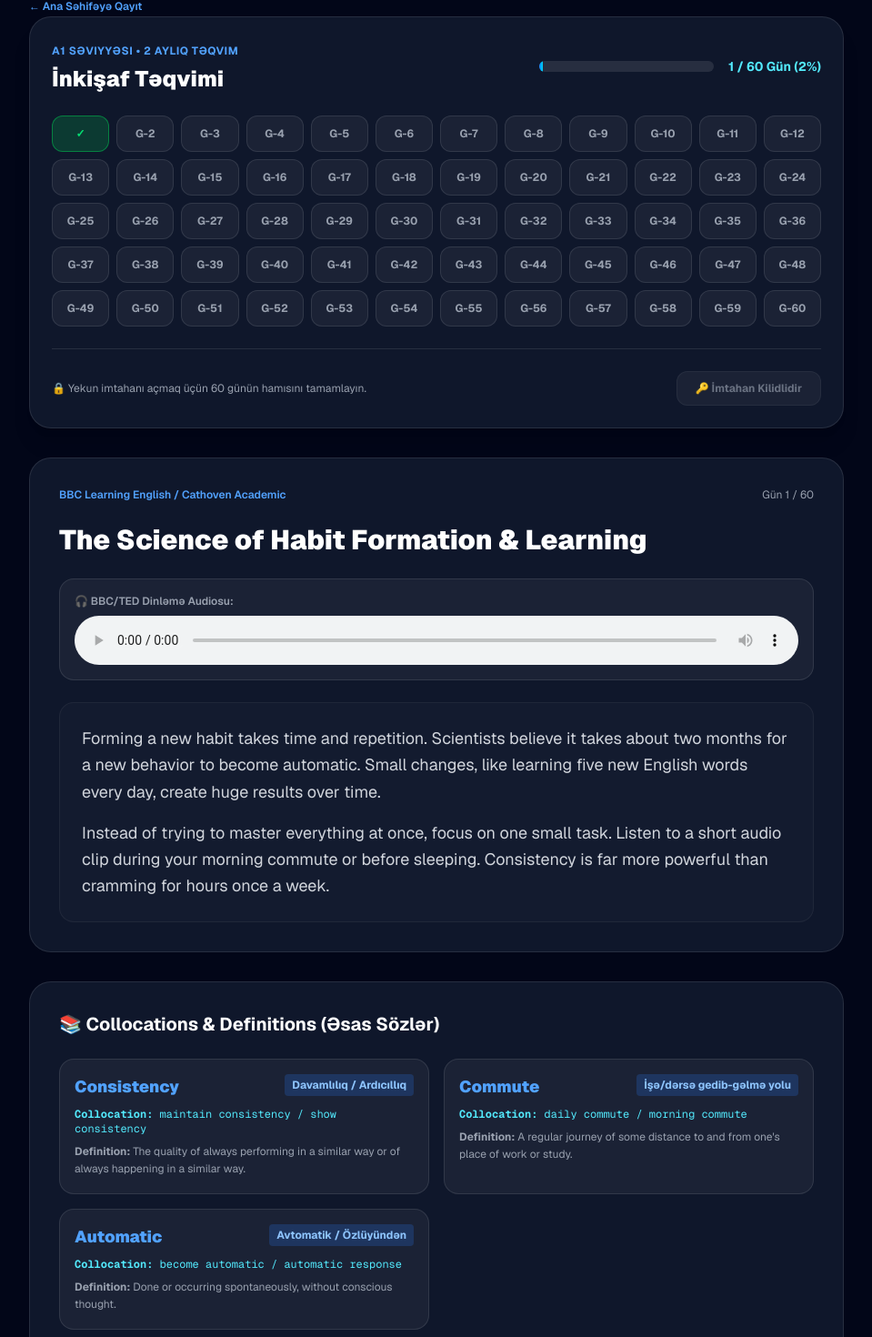
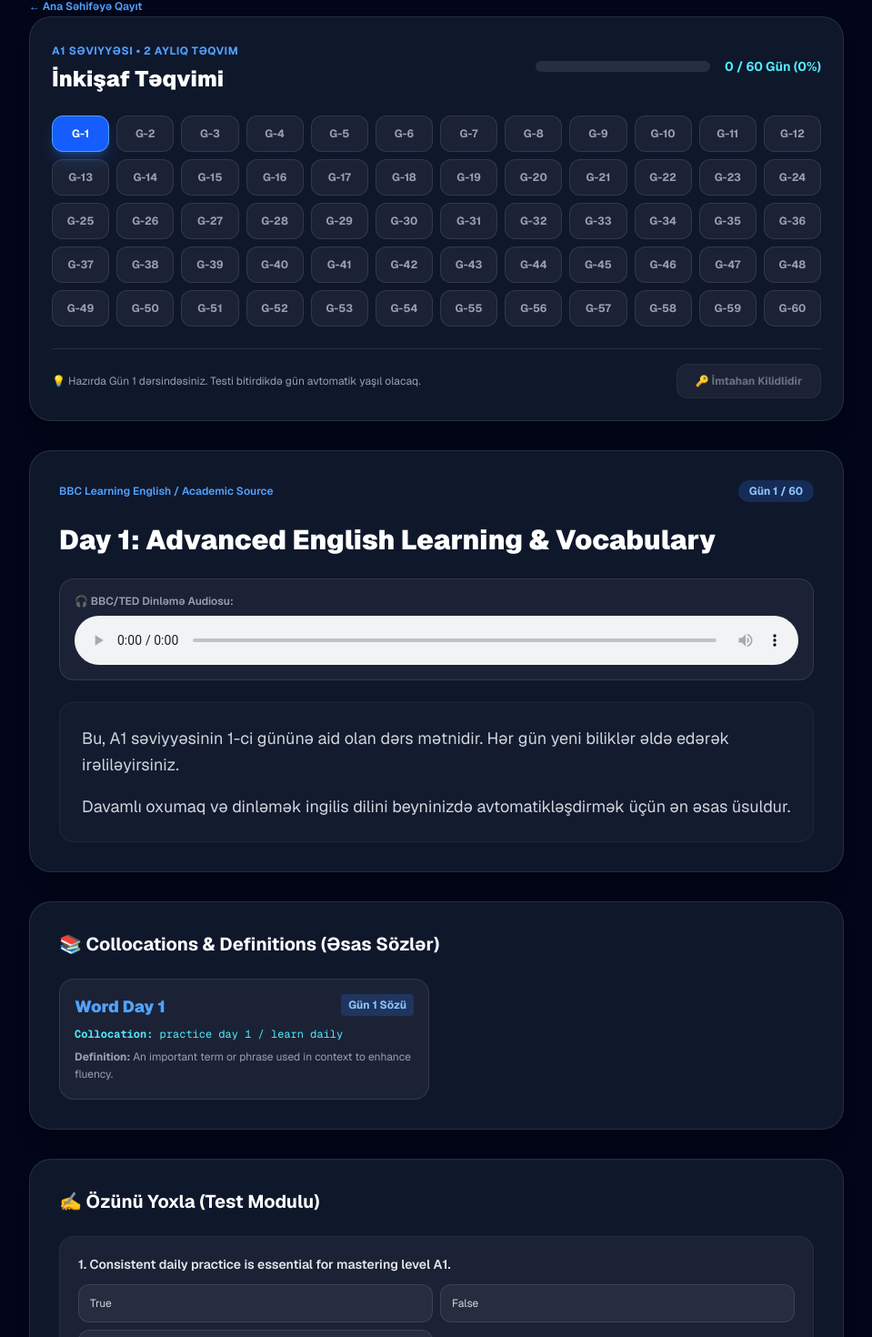
Before and after one commit to CLEVER2010/pathenglish, a Next.js app: page /reading/a1 in a window 1280 px wide. Shown: the part 54-1524 px from the top of the page at 91% size, without its empty margins (160-1119 px from the left). Built offline with nearby package versions, Linux system fonts and the light colour scheme.

Commit message:
update progress calendar with Duolingo logic and auto-completion

```diff
--- a/app/components/InteractiveLessonView.tsx
+++ b/app/components/InteractiveLessonView.tsx
@@ -2,7 +2,12 @@
 import { useState } from "react";
 import { LessonData } from "@/types";
 
-export default function InteractiveLessonView({ lesson }: { lesson: LessonData }) {
+interface InteractiveViewProps {
+  lesson: LessonData;
+  onLessonComplete: (day: number) => void;
+}
+
+export default function InteractiveLessonView({ lesson, onLessonComplete }: InteractiveViewProps) {
   const [userAnswers, setUserAnswers] = useState<Record<number, number>>({});
   const [showResults, setShowResults] = useState(false);
 
@@ -18,13 +23,20 @@ export default function InteractiveLessonView({ lesson }: { lesson: LessonData }
     return correct;
   };
 
+  const handleCheckResults = () => {
+    setShowResults(true);
+    // Sistem qərar verir: Test yoxlanıldı və gün avtomatik tamamlandı
+    onLessonComplete(lesson.day);
+  };
+
   return (
     <div className="space-y-8">
-      {/* Əsas Mətn / Transkript */}
-      <div className="rounded-3xl border border-white/10 bg-slate-900 p-6 md:p-8 space-y-6">
+      <div className="rounded-3xl border border-white/10 bg-slate-900 p-6 md:p-8 space-y-6 shadow-xl">
         <div className="flex justify-between items-center text-xs text-gray-400">
           <span className="font-semibold text-blue-400">{lesson.source}</span>
-          <span>Gün {lesson.day} / 60</span>
+          <span className="bg-blue-500/20 px-3 py-1 rounded-full text-blue-300 font-bold">
+            Gün {lesson.day} / 60
+          </span>
         </div>
 
         <h1 className="text-2xl md:text-3xl font-black text-white">{lesson.title}</h1>
@@ -47,8 +59,7 @@ export default function InteractiveLessonView({ lesson }: { lesson: LessonData }
         </div>
       </div>
 
-      {/* Collocations & Definition Kartları */}
-      <div className="rounded-3xl border border-white/10 bg-slate-900 p-6 md:p-8">
+      <div className="rounded-3xl border border-white/10 bg-slate-900 p-6 md:p-8 shadow-xl">
         <h2 className="text-xl font-bold text-white mb-6 flex items-center gap-2">
           📚 Collocations & Definitions (Əsas Sözlər)
         </h2>
@@ -76,10 +87,9 @@ export default function InteractiveLessonView({ lesson }: { lesson: LessonData }
         </div>
       </div>
 
-      {/* True/False & IELTS Test Modulu */}
-      <div className="rounded-3xl border border-white/10 bg-slate-900 p-6 md:p-8 space-y-6">
+      <div className="rounded-3xl border border-white/10 bg-slate-900 p-6 md:p-8 space-y-6 shadow-xl">
         <h2 className="text-xl font-bold text-white flex items-center gap-2">
-          ✍️ Özünü Yoxla (True/False & Multiple Choice)
+          ✍️ Özünü Yoxla (Test Modulu)
         </h2>
 
         <div className="space-y-6">
@@ -126,14 +136,15 @@ export default function InteractiveLessonView({ lesson }: { lesson: LessonData }
         <div className="flex justify-between items-center pt-4 border-t border-white/10">
           {!showResults ? (
             <button
-              onClick={() => setShowResults(true)}
-              className="px-6 py-3 rounded-xl bg-blue-600 hover:bg-blue-500 text-white font-bold text-xs transition"
+              onClick={handleCheckResults}
+              className="px-6 py-3 rounded-xl bg-blue-600 hover:bg-blue-500 text-white font-bold text-xs transition shadow-lg shadow-blue-500/20"
             >
-              Nəticəni Yoxla
+              Nəticəni Yoxla və Dərsi Tamamla
             </button>
           ) : (
-            <div className="text-sm font-bold text-green-400">
-              Nəticəniz: {calculateScore()} / {lesson.quiz.length} Düzgün
+            <div className="text-sm font-bold text-green-400 flex items-center gap-2">
+              <span>✅ Nəticəniz: {calculateScore()} / {lesson.quiz.length} Düzgün</span>
+              <span className="text-xs text-gray-400 font-normal">(Bu gün sistem tərəfindən avtomatik tamamlandı!)</span>
             </div>
           )}
         </div>
--- a/app/components/ProgressCalendar.tsx
+++ b/app/components/ProgressCalendar.tsx
@@ -1,23 +1,24 @@
 "use client";
-import { useState } from "react";
 
 interface CalendarProps {
   currentLevel: string;
   completedDays: number[];
+  activeDay: number;
   onSelectDay: (day: number) => void;
 }
 
 export default function ProgressCalendar({
   currentLevel,
   completedDays,
+  activeDay,
   onSelectDay,
 }: CalendarProps) {
   const totalDays = 60;
   const progressPercent = Math.round((completedDays.length / totalDays) * 100);
 
   return (
-    <div className="rounded-3xl border border-white/10 bg-slate-900 p-6 shadow-xl">
-      <div className="flex flex-col md:flex-row justify-between items-start md:items-center gap-4 mb-6">
+    <div className="rounded-3xl border border-white/10 bg-slate-900 p-6 shadow-xl space-y-6">
+      <div className="flex flex-col md:flex-row justify-between items-start md:items-center gap-4">
         <div>
           <span className="text-xs font-bold uppercase tracking-wider text-blue-400">
             {currentLevel} Səviyyəsi • 2 Aylıq Təqvim
@@ -38,32 +39,34 @@ export default function ProgressCalendar({
         </div>
       </div>
 
-      {/* 60 Günlük Şəbəkə (Grid) */}
       <div className="grid grid-cols-6 sm:grid-cols-10 md:grid-cols-12 gap-2">
         {Array.from({ length: totalDays }, (_, i) => i + 1).map((day) => {
           const isDone = completedDays.includes(day);
+          const isActive = activeDay === day;
+
           return (
             <button
               key={day}
               onClick={() => onSelectDay(day)}
-              className={`h-10 rounded-xl text-xs font-bold transition-all flex items-center justify-center ${
+              className={`h-10 rounded-xl text-xs font-bold transition-all flex items-center justify-center border ${
                 isDone
-                  ? "bg-green-500/20 border border-green-500/50 text-green-400 hover:bg-green-500/30"
-                  : "bg-white/5 border border-white/10 text-gray-400 hover:border-blue-500/50 hover:text-white"
+                  ? "bg-green-500/20 border-green-500/50 text-green-400 hover:bg-green-500/30"
+                  : isActive
+                  ? "bg-blue-600 border-blue-400 text-white shadow-lg shadow-blue-500/30"
+                  : "bg-white/5 border-white/10 text-gray-400 hover:border-blue-500/50 hover:text-white"
               }`}
             >
-              {isDone ? "✓" : `G-${day}`}
+              {isDone ? `✓ G-${day}` : `G-${day}`}
             </button>
           );
         })}
       </div>
 
-      {/* İmtahan Statusu */}
-      <div className="mt-6 pt-6 border-t border-white/10 flex items-center justify-between">
+      <div className="pt-4 border-t border-white/10 flex flex-col sm:flex-row items-center justify-between gap-4">
         <div className="text-xs text-gray-400">
           {completedDays.length === totalDays
             ? "🎉 Təbriklər! Bütün dərsləri bitirdiniz. İmtahan açıldı!"
-            : "🔒 Yekun imtahanı açmaq üçün 60 günün hamısını tamamlayın."}
+            : `💡 Hazırda Gün ${activeDay} dərsindəsiniz. Testi bitirdikdə gün avtomatik yaşıl olacaq.`}
         </div>
         <a
           href={completedDays.length === totalDays ? `/exam/${currentLevel.toLowerCase()}` : "#"}
--- a/app/reading/[level]/page.tsx
+++ b/app/reading/[level]/page.tsx
@@ -6,68 +6,54 @@ import InteractiveLessonView from "@/app/components/InteractiveLessonView";
 import ProgressCalendar from "@/app/components/ProgressCalendar";
 import { LessonData } from "@/types";
 
-const sampleLesson: LessonData = {
-  id: "b1-day-1",
-  level: "B1",
-  day: 1,
-  title: "The Science of Habit Formation & Learning",
-  source: "BBC Learning English / Cathoven Academic",
+// Nümunə olaraq müxtəlif günlər üçün dinamik dərslər simulyasiyası
+const getLessonForDay = (day: number, level: string): LessonData => ({
+  id: `${level.toLowerCase()}-day-${day}`,
+  level: level,
+  day: day,
+  title: `Day ${day}: Advanced English Learning & Vocabulary`,
+  source: "BBC Learning English / Academic Source",
   audioUrl: "https://www.soundhelix.com/examples/mp3/SoundHelix-Song-1.mp3",
   paragraphs: [
-    "Forming a new habit takes time and repetition. Scientists believe it takes about two months for a new behavior to become automatic. Small changes, like learning five new English words every day, create huge results over time.",
-    "Instead of trying to master everything at once, focus on one small task. Listen to a short audio clip during your morning commute or before sleeping. Consistency is far more powerful than cramming for hours once a week."
+    `Bu, ${level} səviyyəsinin ${day}-ci gününə aid olan dərs mətnidir. Hər gün yeni biliklər əldə edərək irəliləyirsiniz.`,
+    "Davamlı oxumaq və dinləmək ingilis dilini beyninizdə avtomatikləşdirmək üçün ən əsas üsuldur."
   ],
   vocabulary: [
     {
-      word: "Consistency",
-      collocation: "maintain consistency / show consistency",
-      definition: "The quality of always performing in a similar way or of always happening in a similar way.",
-      azMeaning: "Davamlılıq / Ardıcıllıq"
-    },
-    {
-      word: "Commute",
-      collocation: "daily commute / morning commute",
-      definition: "A regular journey of some distance to and from one's place of work or study.",
-      azMeaning: "İşə/dərsə gedib-gəlmə yolu"
-    },
-    {
-      word: "Automatic",
-      collocation: "become automatic / automatic response",
-      definition: "Done or occurring spontaneously, without conscious thought.",
-      azMeaning: "Avtomatik / Özlüyündən"
+      word: `Word Day ${day}`,
+      collocation: `practice day ${day} / learn daily`,
+      definition: "An important term or phrase used in context to enhance fluency.",
+      azMeaning: `Gün ${day} Sözü`
     }
   ],
   quiz: [
     {
       id: 1,
-      question: "It takes around two months for a new habit to become automatic.",
+      question: `Consistent daily practice is essential for mastering level ${level}.`,
       options: ["True", "False", "Not Given"],
       correctAnswer: 0,
-      explanation: "Mətndə qeyd olunur ki, alimlərin fikrincə yeni vərdişin avtomatikləşməsi təxminən 2 ay çəkir."
-    },
-    {
-      id: 2,
-      question: "Cramming for hours once a week is better than daily consistent study.",
-      options: ["True", "False", "Not Given"],
-      correctAnswer: 1,
-      explanation: "Mətndə bildirilir ki, davamlılıq (consistency) həftədə bir dəfə saatlarla oxumaqdan daha güclüdür."
+      explanation: "Hər gün ardıcıl məşq etmək dili mənimsəmək üçün əsas şərtir."
     }
   ]
-};
+});
 
 export default function ReadingLevelPage({
   params,
 }: {
   params: { level: string };
 }) {
-  const [completedDays, setCompletedDays] = useState<number[]>([1]);
   const level = params?.level ? params.level.toUpperCase() : "B1";
+  const [activeDay, setActiveDay] = useState<number>(1);
+  const [completedDays, setCompletedDays] = useState<number[]>([]);
 
-  const handleSelectDay = (day: number) => {
+  // Şagird test bitirdikdə sistem tərəfindən avtomatik çağrılır
+  const handleLessonComplete = (day: number) => {
     if (!completedDays.includes(day)) {
-      setCompletedDays([...completedDays, day]);
+      setCompletedDays((prev) => [...prev, day]);
     }
   };
+
+  const currentLesson = getLessonForDay(activeDay, level);
 
   return (
     <main className="min-h-screen bg-slate-950 text-white p-6 md:p-12 font-sans">
@@ -76,13 +62,20 @@ export default function ReadingLevelPage({
           ← Ana Səhifəyə Qayıt
         </Link>
 
+        {/* İnkişaf Təqvimi (Sistem izləyir) */}
         <ProgressCalendar
           currentLevel={level}
           completedDays={completedDays}
-          onSelectDay={handleSelectDay}
+          activeDay={activeDay}
+          onSelectDay={(day) => setActiveDay(day)}
         />
 
-        <InteractiveLessonView lesson={sampleLesson} />
+        {/* Seçilmiş Günün Dərsi və Avtomatik Tamamlama Mexanizmi */}
+        <InteractiveLessonView
+          key={activeDay}
+          lesson={currentLesson}
+          onLessonComplete={handleLessonComplete}
+        />
       </div>
     </main>
   );
```
